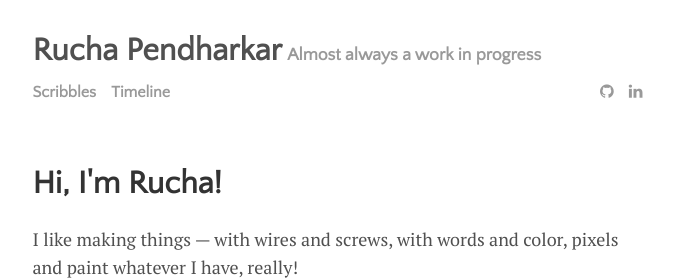
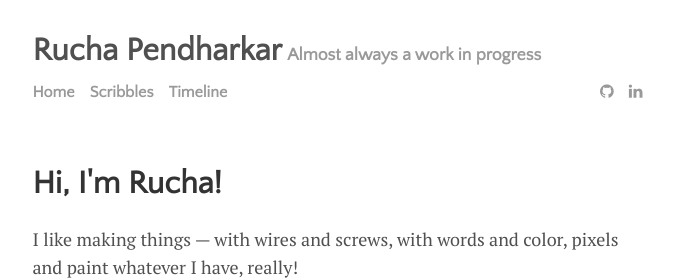
Before and after one commit to ruchapendharkar/ruchapendharkar.github.io, a Jekyll site: the page built from index.html, in a window 1280 px wide. Shown: the top 280 px of the page, without its empty margins (300-974 px from the left). Built offline with Jekyll 4.4.1, drawn with Linux system fonts in a browser that asks for light colours; the list of posts is cut into pages by our own code.

```diff
--- a/_config.yml
+++ b/_config.yml
@@ -1,18 +1,24 @@
 # Site Build Settings
 
-paginate:            5
+paginate: 5
+paginate_path: "/blog/page:num"
 
 # Build settings
-markdown:            kramdown
-highlighter:         rouge
-permalink:           /:title
-plugins:             [jekyll-paginate, jekyll-sitemap, jekyll-feed, jekyll-seo-tag]
+markdown: kramdown
+highlighter: rouge
+permalink: /:title
+plugins:
+  - jekyll-paginate
+  - jekyll-sitemap
+  - jekyll-feed
+  - jekyll-seo-tag
 
-title:               'Rucha Pendharkar'
-description:         'Almost always a work in progress'
-author:              'Rucha Pendharkar'
+# Site Info
+title: "Rucha Pendharkar"
+description: "Almost always a work in progress"
+author: "Rucha Pendharkar"
 
-# Navigation
+# Navigation (used in _data/settings.yml if Lagrange is configured that way)
 navigation:
   - title: "Scribbles"
     url: "/blog/"
--- a/_data/settings.yml
+++ b/_data/settings.yml
@@ -7,6 +7,7 @@
 google-ID: ''
 
 menu:
+- {name: 'Home',      url: '/'}
 - {name: 'Scribbles', url: 'blog/'}
 - {name: 'Timeline',  url: 'timeline/'}
 
```
